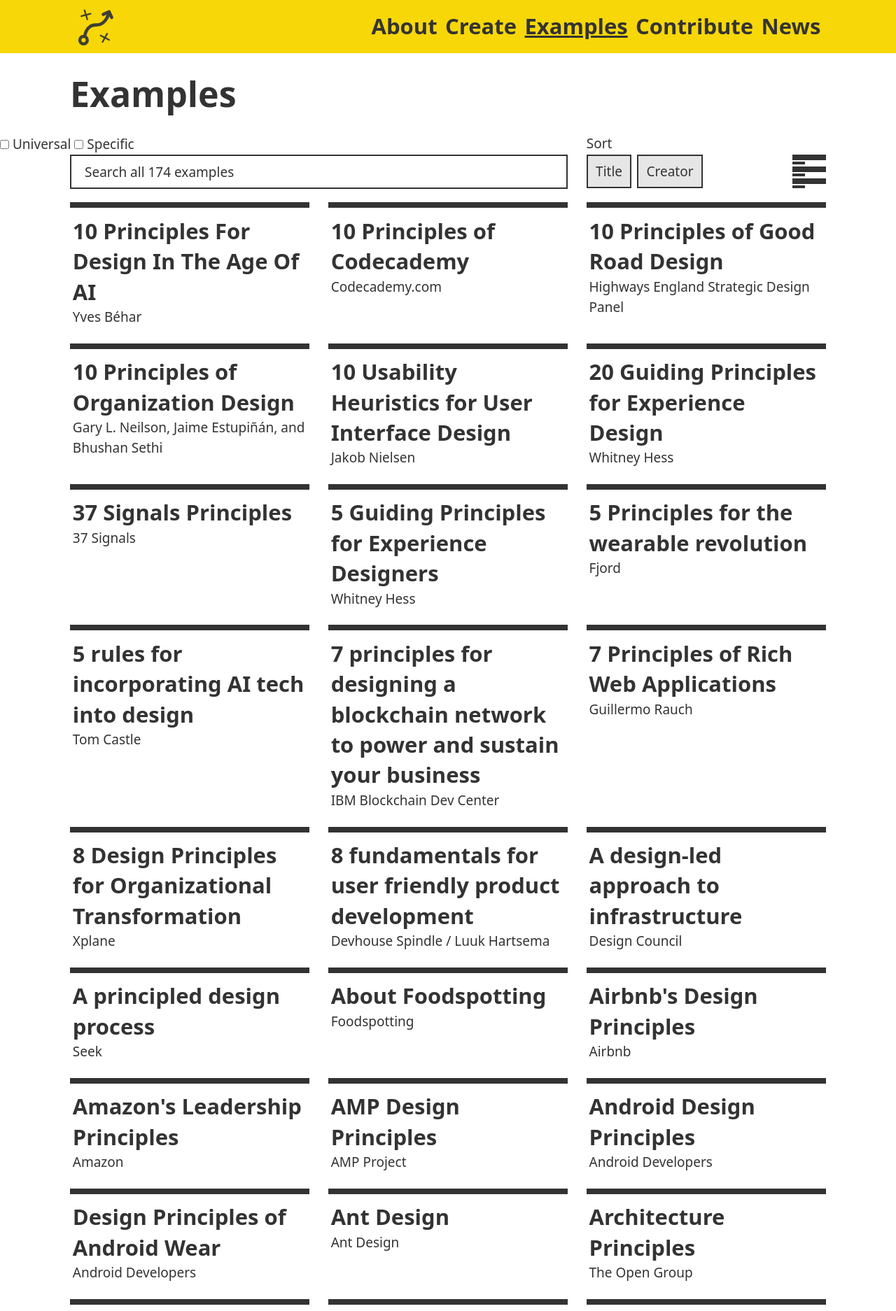
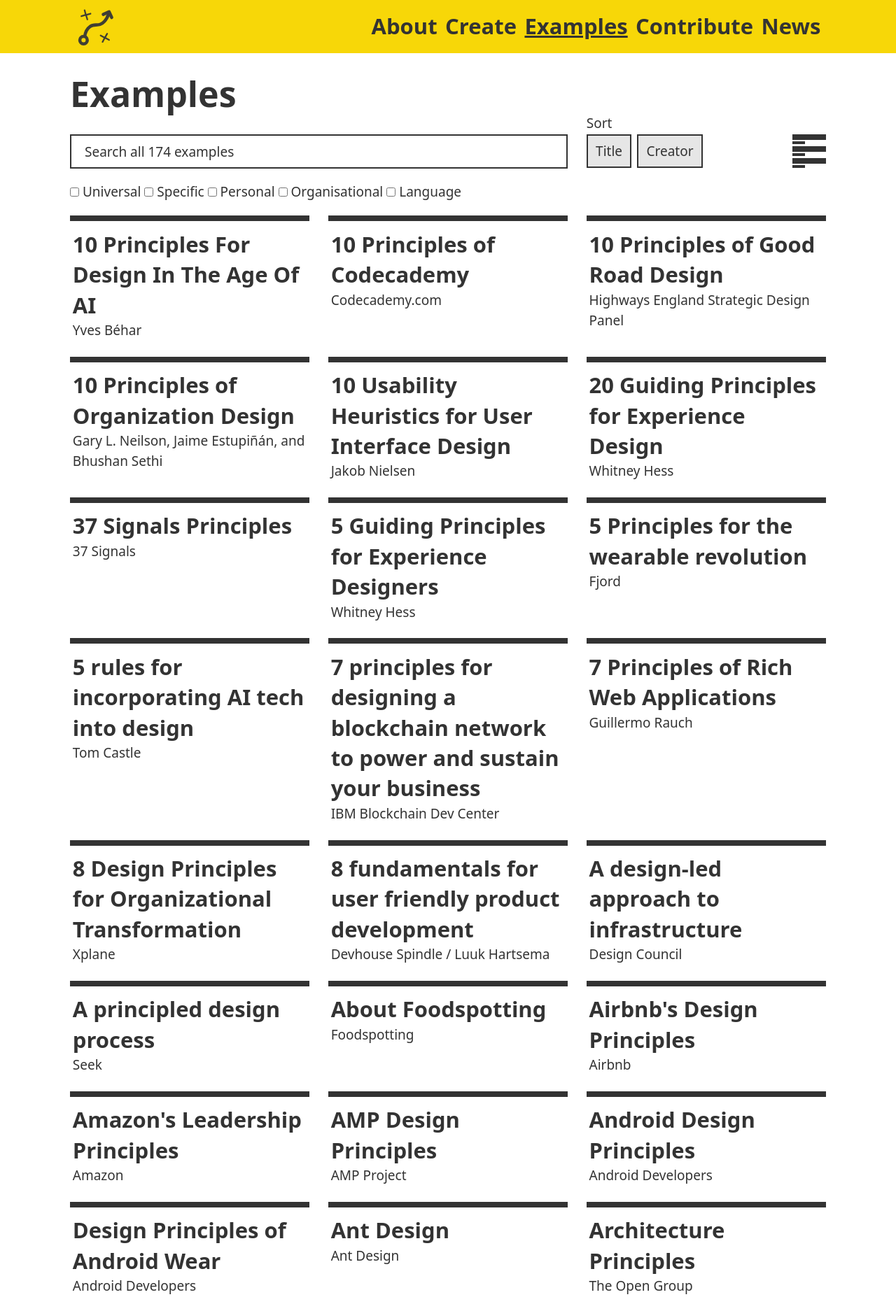
Before and after one commit to benbrignell/principles.design, a Jekyll site: the page built from _pages/examples.md, in a window 1280 px wide. Shown: the top 1874 px of the page at 70% size. Built offline with Jekyll 4.4.1, drawn with Linux system fonts in a browser that asks for light colours; comment, search, counter and statistics services are not loaded.

Commit message:
added checkboxes for all tags

```diff
--- a/_layouts/examples.html
+++ b/_layouts/examples.html
@@ -10,10 +10,7 @@
 </div>
 
 <div id="search-list">
-  <input type="checkbox" id="universal" value="universal" />
-  <label for="universal">Universal</label>
-  <input type="checkbox" id="specific" value="specific" />
-  <label for="specific">Specific</label>
+
 
   <div class="wrapper">
     <input class="search" placeholder="Search all {{ site.examples.size }} examples"/>
@@ -29,6 +26,20 @@
       <a class="view-toggle" href="#"></a>
     </div>
   </div>
+  <div class="wrapper">
+    <div class="filters">
+      <input type="checkbox" id="universal" value="universal" />
+      <label for="universal">Universal</label>
+      <input type="checkbox" id="specific" value="specific" />
+      <label for="specific">Specific</label>
+      <input type="checkbox" id="personal" value="personal" />
+      <label for="personal">Personal</laborganisationalel>
+      <input type="checkbox" id="organisational" value="organisational" />
+      <label for="organisational">Organisational</label>
+      <input type="checkbox" id="language" value="language" />
+      <label for="language">Language</label>
+    </div>
+  </div>
 
 
 
--- a/_sass/_scratch.scss
+++ b/_sass/_scratch.scss
@@ -304,6 +304,9 @@
   border: solid 2px $black;
   padding-left: 1em;
   width: 100%;
+}
+
+input.search, div.filters {
   grid-column: auto / span 12;
   @media (min-width: $mq-m) {
         grid-column: auto / span 6;
@@ -311,6 +314,7 @@
   @media (min-width: $mq-l) {
         grid-column: auto / span 8;
       }
+
 }
 @supports (display: grid) {
   div.toggle {
```
